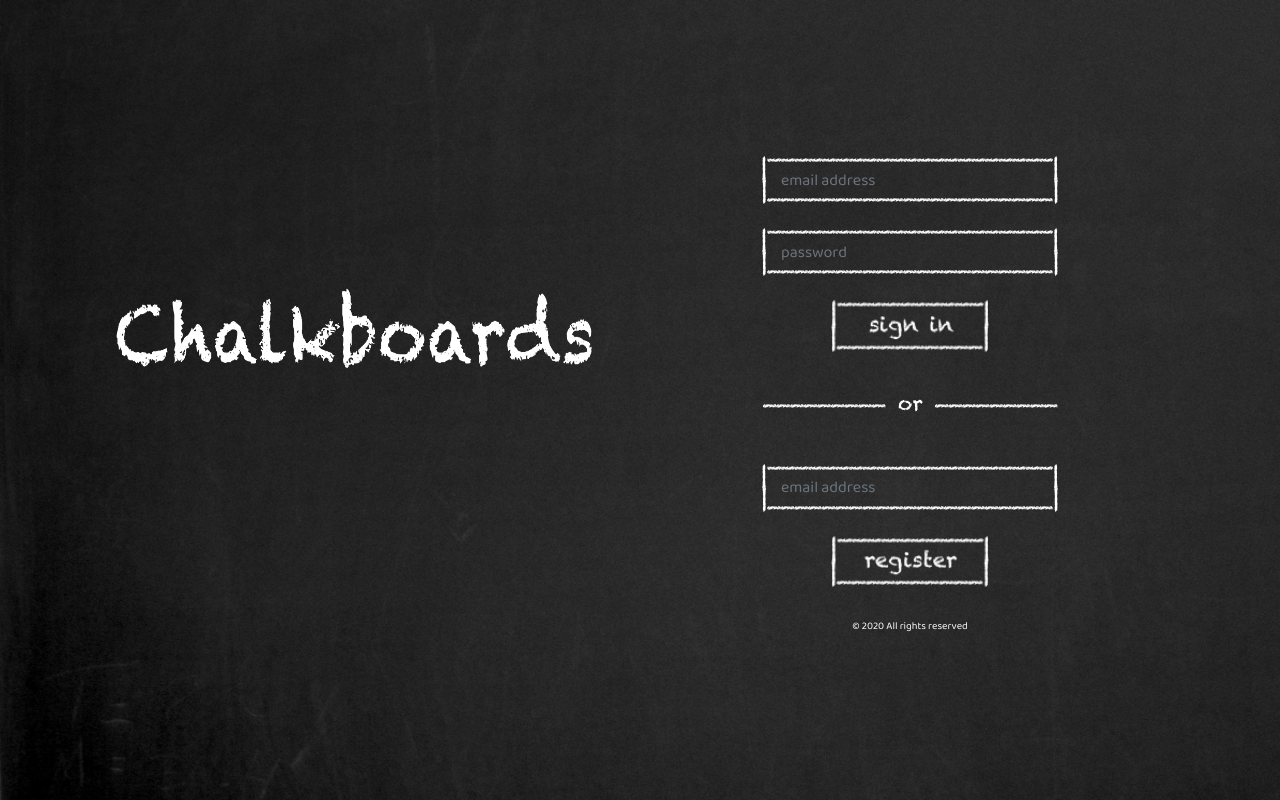
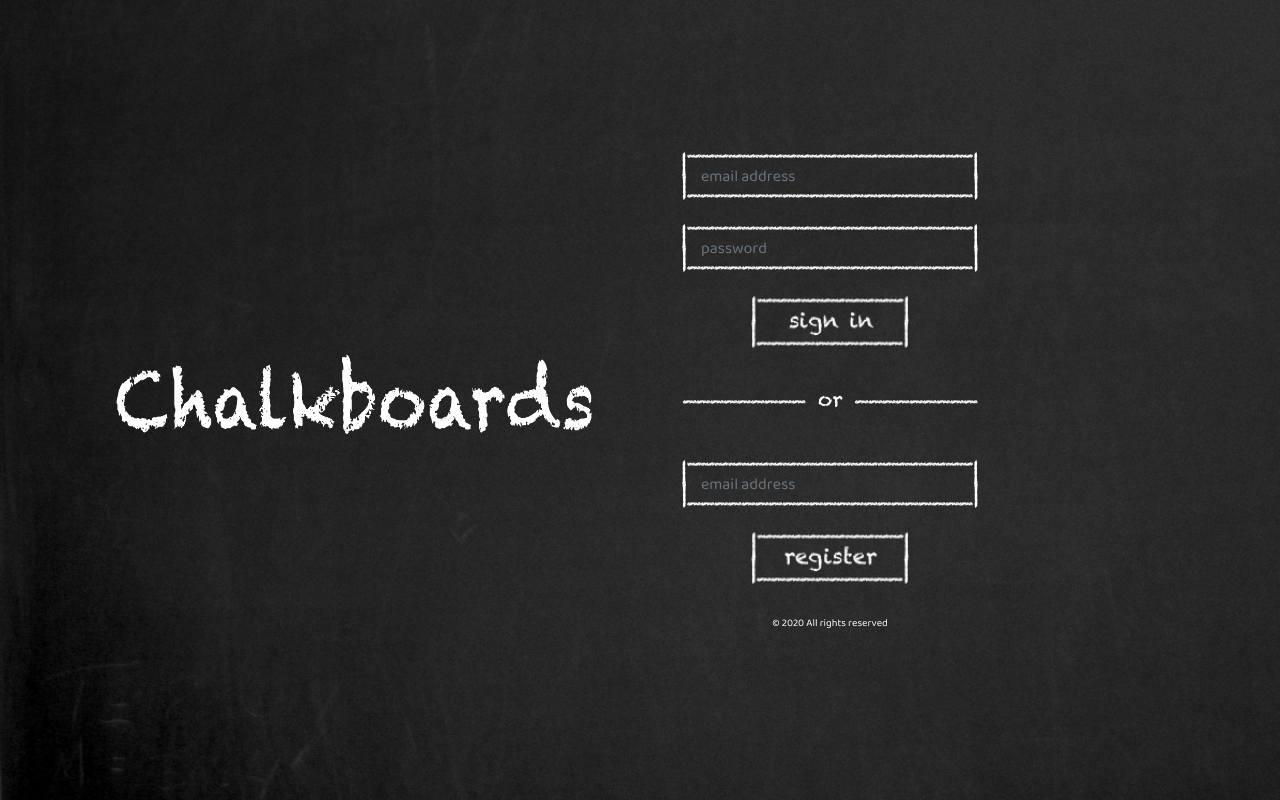
Before and after one commit to decipher111/abcxyz, a Python web app: template templates/login.html in a window 1280 px wide. Run offline with Jinja, Linux system fonts and the light colour scheme; the template is opened without the code that fills it, so the values that code supplies are empty; some libraries are stand-ins or nearby versions.

Commit message:
centering issue fixed

```diff
--- a/static/styles/login.css
+++ b/static/styles/login.css
@@ -5,9 +5,14 @@
 
 
 .login-div-right{
-    margin: 80px;
+/* margin: 80px;
 margin-top: 140px;
-    margin-bottom: 0;
+margin-bottom: 0; */
+}
+
+.row{
+  height: 100vh;
+  overflow: auto;
 }
 
 .login-bg{
@@ -36,7 +41,8 @@
 .form-control:focus {
   border-color: inherit;
   -webkit-box-shadow: none;
-  box-shadow: none; }
+  box-shadow: none;
+}
 
 .btn-login:hover{
   color: rgb(255, 250, 196);
@@ -58,10 +64,6 @@
 }
 
 @media all and (min-width: 1080px){
-    .logo-login{
-        /* padding-right: 170px; */
-    }
-
     .logo-tag{
         width: 480px; height: 110px;
     }
@@ -71,11 +73,6 @@
   .logo-tag{
     width: 350px; height: 80px;
   }
-
-    /* .logo-login{
-        margin: 0;
-        padding-left: 0;
-    } */
 }
 
 .form-divider{
@@ -90,14 +87,9 @@
 }
 
 
-  /* .input-radius{
-    border-radius: 55px;
-  } */
-
 input[type="email"]{
   background: rgba(0, 0, 0, 0);
   border: none;
-    /* border: solid white 1px; */
   border-radius: 0px;
   outline: none;
   color: white;
@@ -105,7 +97,6 @@
 
 input[type="email"]:focus{
   background: rgba(0, 0, 0, 0);
-  /* border: solid white 1px; */
   border-radius: 0px;
   outline: none;
   color: white;
@@ -114,7 +105,6 @@ input[type="email"]:focus{
 input[type="password"]{
   background: rgba(0, 0, 0, 0);
   border: none;
-  /* border: solid white 1px; */
   border-radius: 0px;
   outline: none;
   color: white;
@@ -142,6 +132,7 @@ input:-webkit-autofill:active  {
   display: inline-block;
   position: relative;
 }
+
 .positioning{
   position: absolute;
   right: 10px;
@@ -159,6 +150,7 @@ input:-webkit-autofill:active  {
   display: inline-block;
   position: relative;
 }
+
 .positioning2{
   position: absolute;
   right: 10px;
@@ -166,7 +158,4 @@ input:-webkit-autofill:active  {
   background-color: transparent;
   color: white;
   width: 280px;
-  /* padding: 4px;
-  font-size: 17px;
-  line-height: 18px; */
 }
--- a/templates/layout.html
+++ b/templates/layout.html
@@ -13,11 +13,9 @@
 
 
 </head>
-<body class="text-center login-bg">
-    <div class="">
+<body class="text-center login-bg ">
         {% include 'includes/_messages.html' %}
         {% block body %}{% endblock %}
-    </div>
 
     <script src="https://ajax.googleapis.com/ajax/libs/jquery/3.3.1/jquery.min.js"></script>
     <script src="{{url_for('static', filename='js/login.js')}}"></script>
--- a/templates/login.html
+++ b/templates/login.html
@@ -44,5 +44,4 @@
 </div>
 
 
-
 {% endblock %}
```
Lines whose indentation alone changed are shown as unchanged.
